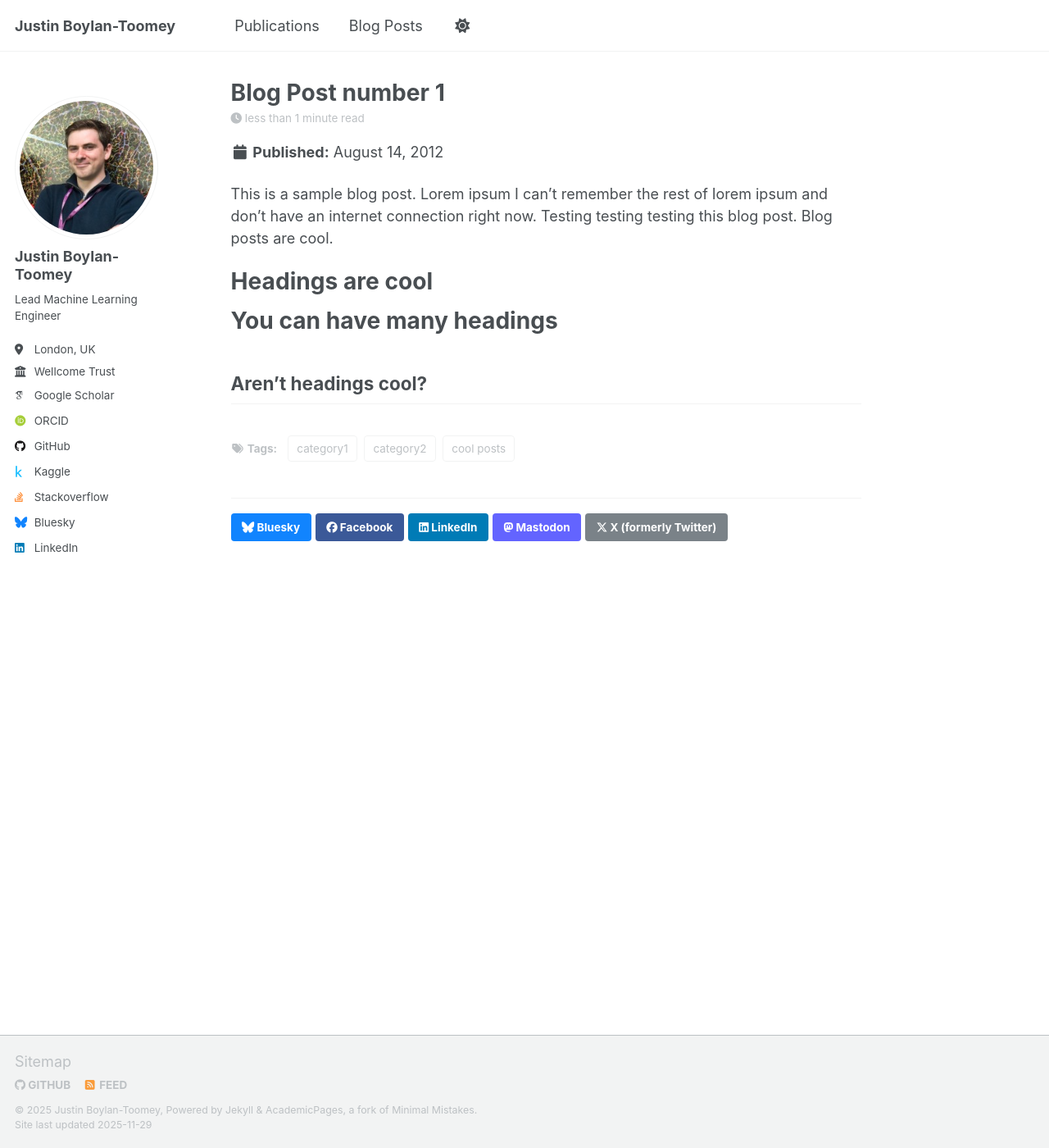
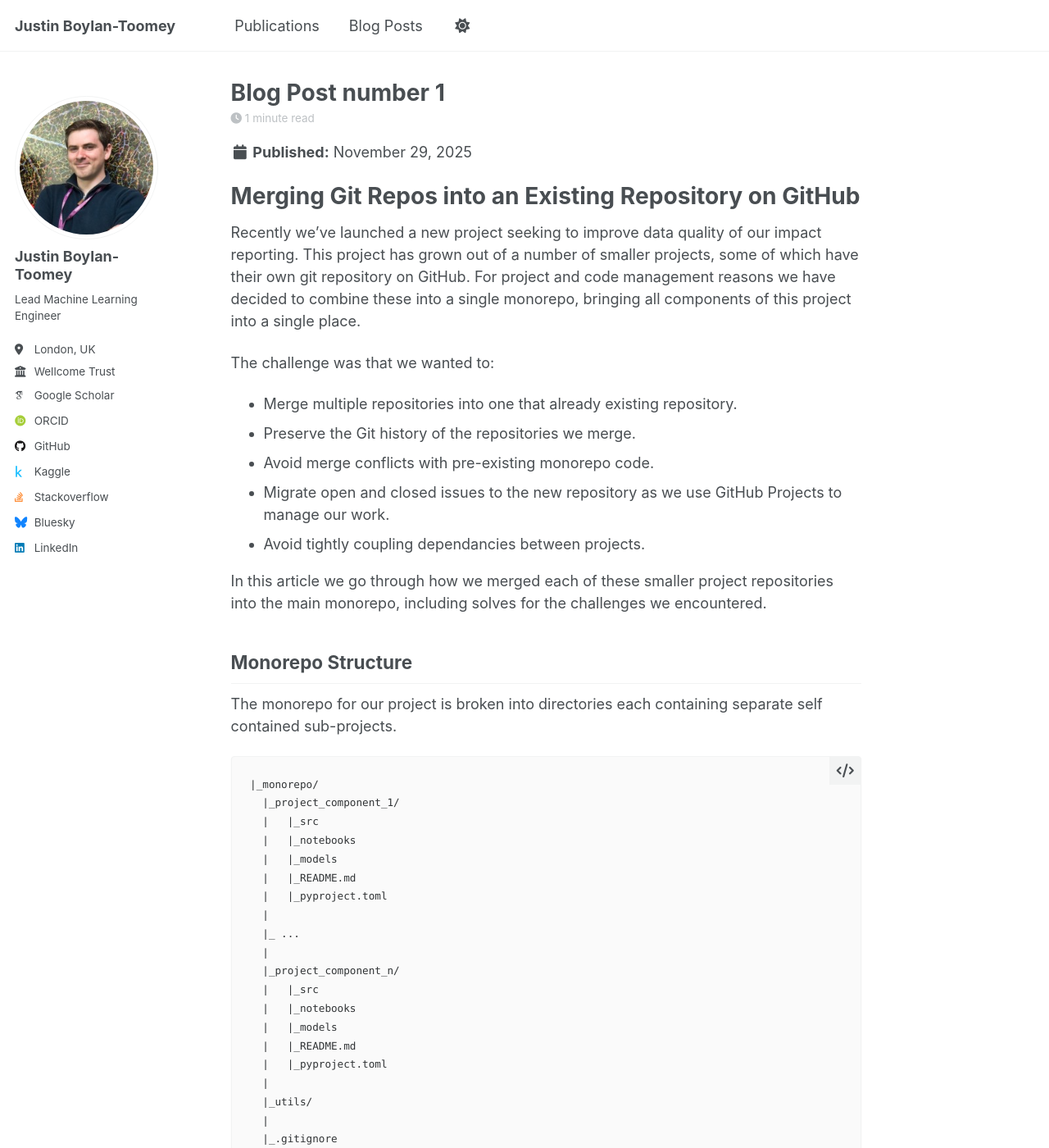
Before and after one commit to justinbt1/justinbt1.github.io, a Jekyll site: the page built from _posts/2012-08-14-blog-post-1.md, in a window 1280 px wide and 1400 px high. Shown: the whole window at 82% size. Built offline with Jekyll 4.4.1, drawn with Linux system fonts in a browser that asks for light colours; some web fonts are replaced; a script that is not in the unit is left out; some of the changed text lies outside the part shown.

Commit message:
Git blog update

````diff
--- a/_posts/2012-08-14-blog-post-1.md
+++ b/_posts/2012-08-14-blog-post-1.md
@@ -1,6 +1,6 @@
 ---
 title: 'Blog Post number 1'
-date: 2012-08-14
+date: 2025-11-29
 permalink: /posts/2012/08/blog-post-1/
 tags:
   - cool posts
@@ -8,13 +8,46 @@ tags:
   - category2
 ---
 
-This is a sample blog post. Lorem ipsum I can't remember the rest of lorem ipsum and don't have an internet connection right now. Testing testing testing this blog post. Blog posts are cool.
+# Merging Git Repos into an Existing Repository on GitHub
+Recently we’ve launched a new project seeking to improve data quality of our impact reporting. This project has grown out of a number of smaller projects, some of which have their own git repository on GitHub. For project and code management reasons we have decided to combine these into a single monorepo, bringing all components of this project into a single place.
 
-Headings are cool
-======
+The challenge was that we wanted to:
 
-You can have many headings
-======
+- Merge multiple repositories into one that already existing repository.
+- Preserve the Git history of the repositories we merge.
+- Avoid merge conflicts with pre-existing monorepo code.
+- Migrate open and closed issues to the new repository as we use GitHub Projects to manage our work.
+- Avoid tightly coupling dependancies between projects.
 
-Aren't headings cool?
-------
+In this article we go through how we merged each of these smaller project repositories into the main monorepo, including solves for the challenges we encountered.
+
+
+## Monorepo Structure
+The monorepo for our project is broken into directories each containing separate self contained sub-projects.
+
+```
+|_monorepo/
+  |_project_component_1/
+  |   |_src
+  |   |_notebooks
+  |   |_models
+  |   |_README.md
+  |   |_pyproject.toml
+  |
+  |_ ...
+  |
+  |_project_component_n/
+  |   |_src
+  |   |_notebooks
+  |   |_models
+  |   |_README.md
+  |   |_pyproject.toml
+  |
+  |_utils/
+  |
+  |_.gitignore
+  |_README.md
+  |_pyproject.toml
+```
+
+Each projects is loosely coupled, with code that is mostly independent of the others, with some core shared utility code.
````
